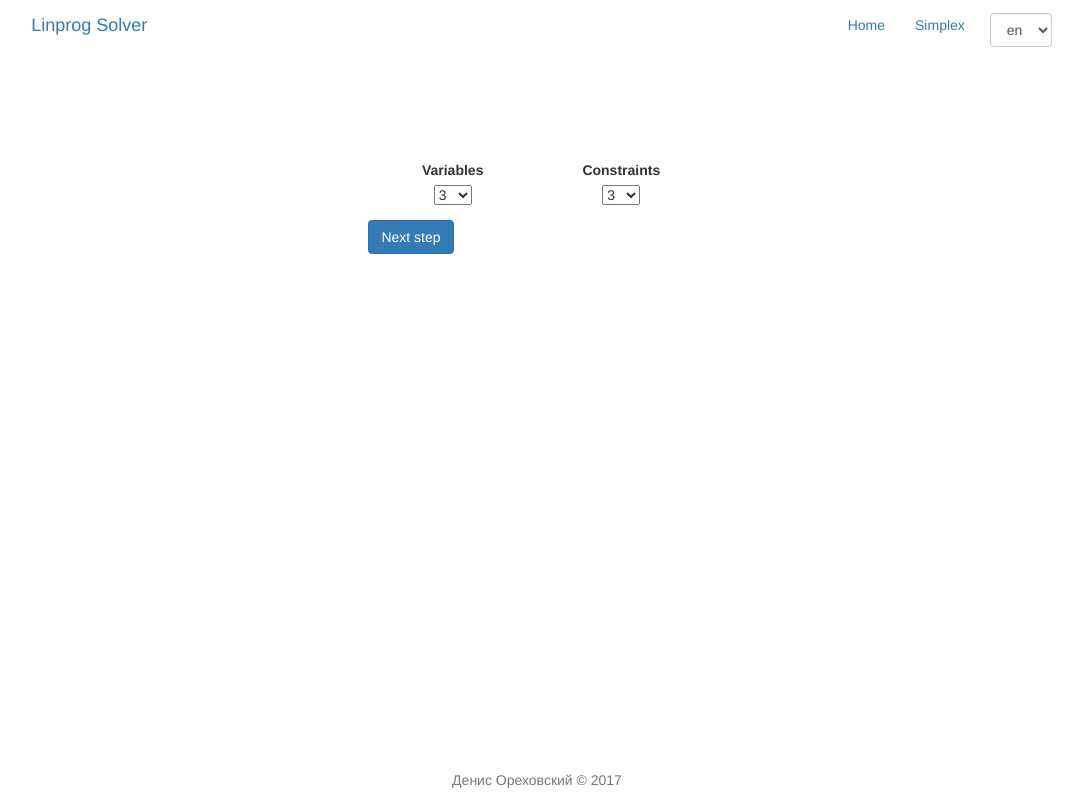
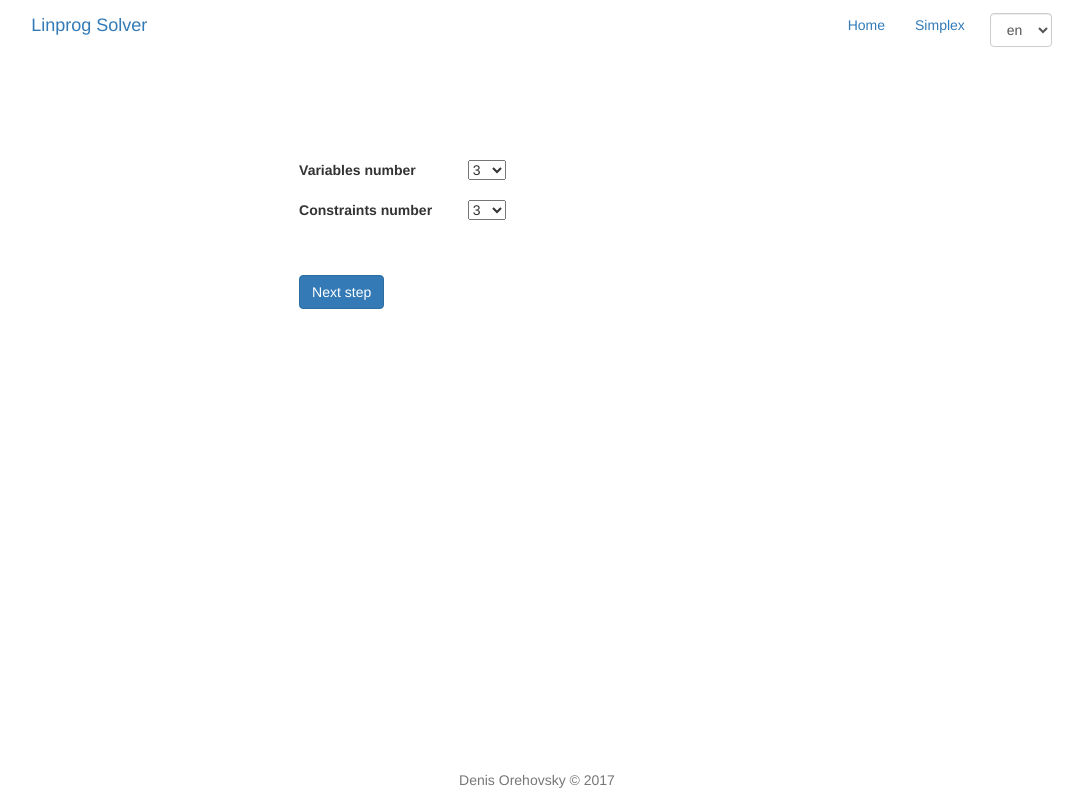
Before and after one commit to denisorehovsky/django-linprog-solver-website, a Django app: page /simplex/ in a window 1280 px wide. Shown: the whole page, without its empty margins (103-1186 px from the left). Run offline with Django 3.2, Linux system fonts and the light colour scheme; some libraries are stand-ins or nearby versions.

Commit message:
Add translation and change in SimplexInitForm html design

```diff
--- a/linprog_solver/simplex/forms.py
+++ b/linprog_solver/simplex/forms.py
@@ -4,7 +4,7 @@ from django import forms
 from django.utils.translation import ugettext_lazy as _
 
 from crispy_forms.helper import FormHelper
-from crispy_forms.layout import Layout, Field, Fieldset, Div, HTML, Submit
+from crispy_forms.layout import Layout, Fieldset, Div, HTML, Submit
 
 from scipy.optimize import linprog
 
@@ -13,10 +13,12 @@ from .exceptions import SimplexInitException
 
 class SimplexInitForm(forms.Form):
     variables = forms.ChoiceField(
-        initial=3, choices=[(i, i) for i in range(1, 11)]
+        initial=3, choices=[(i, i) for i in range(1, 11)],
+        label=_('Variables number')
     )
     constraints = forms.ChoiceField(
-        initial=3, choices=[(i, i) for i in range(1, 11)]
+        initial=3, choices=[(i, i) for i in range(1, 11)],
+        label=_('Constraints number')
     )
 
     def __init__(self, *args, **kwargs):
@@ -26,11 +28,13 @@ class SimplexInitForm(forms.Form):
         self.helper.form_method = 'GET'
         self.helper.form_action = 'simplex:solve'
         self.helper.form_class = 'form-horizontal'
+        self.helper.label_class = 'col-md-4'
+        self.helper.field_class = 'col-md-8'
         self.helper.layout = Layout(
-            Div(Field('variables'), css_class='col-md-offset-4 col-sm-3 col-md-2 text-center'),
-            Div(Field('constraints'), css_class='col-sm-3 col-md-2 text-center'),
-            Div(css_class='clearfix'),
-            Submit('submit', _('Next step'), css_class='col-md-offset-4'),
+            'variables',
+            'constraints',
+            HTML('<div style="margin-top:50px;"></div>'),
+            Submit('submit', _('Next step')),
         )
 
 
@@ -51,14 +55,14 @@ class SimplexSolveForm(forms.Form):
         self.helper.field_template = 'bootstrap4/layout/inline_field.html'
         self.helper.layout = Layout(
             Fieldset(
-                'Objective function',
+                _('Objective function'),
                 *self._get_field_names_of_objective_function_coefficients(),
                 'tendency',
             ),
             HTML('<div style="margin-top:75px;"></div>'),
             Fieldset(
-                'Constraints',
-                *[Div(HTML('<p><strong>CS{}</strong></p>'.format(i + 1)),
+                _('Constraints'),
+                *[Div(HTML('<p><strong>{}:</strong></p>'.format(i + 1)),
                       *constr_coeffs, operator_field_name, const_field_name,
                       HTML('<div style="margin-top:20px;"></div>'))
                   for i, (constr_coeffs,
--- a/linprog_solver/templates/base.html
+++ b/linprog_solver/templates/base.html
@@ -6,7 +6,7 @@
     <title>{% block title %}Linprog Solver{% endblock title %}</title>
     <meta name="viewport" content="width=device-width, initial-scale=1.0">
     <meta name="description" content="">
-    <meta name="author" content="">
+    <meta name="author" content="Denis Orehovsky">
 
     <!-- HTML5 shim, for IE6-8 support of HTML5 elements -->
     <!--[if lt IE 9]>
@@ -95,7 +95,7 @@
     </div> <!-- /wrapper -->
 
     <footer class="footer">
-      <div class="text-muted">Денис Ореховский © 2017</div>
+      <div class="text-muted">{% trans 'Denis Orehovsky' %} © 2017</div>
     </footer><!-- /footer -->
 
     {% block modal %}{% endblock modal %}
--- a/linprog_solver/templates/simplex/simplex_init.html
+++ b/linprog_solver/templates/simplex/simplex_init.html
@@ -2,5 +2,9 @@
 {% load i18n crispy_forms_tags %}
 
 {% block content %}
-  {% crispy form %}
+  <div class="col-md-3"></div>
+  <div class="col-md-6">
+    {% crispy form %}
+  </div>
+  <div class="col-md-3"></div>
 {% endblock %}
```
Also changed, not shown: tests/simplex/test_forms.py (+2 -0 lines), linprog_solver/locale/ru/LC_MESSAGES/django.po.
